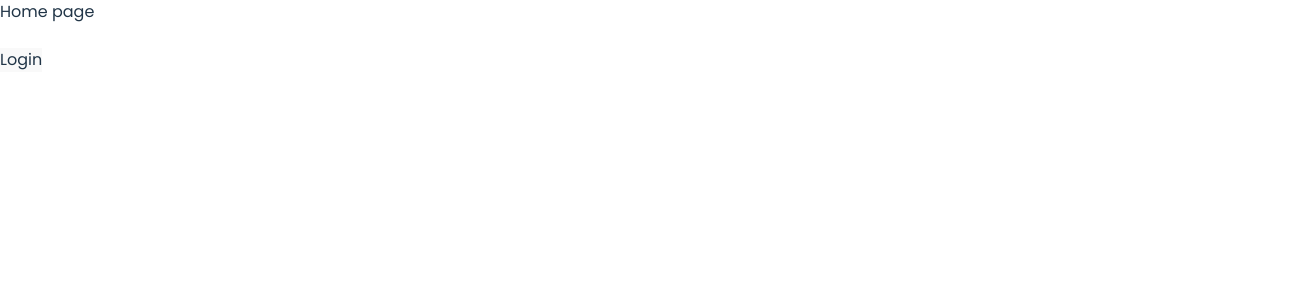
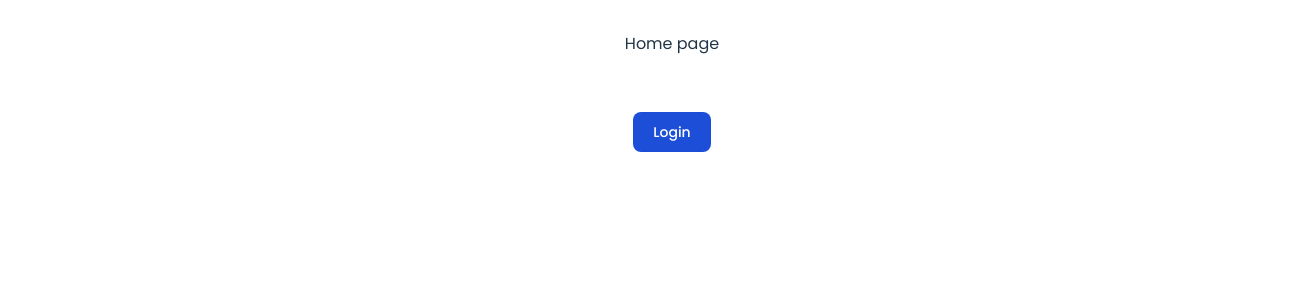
Before and after one commit to pesto-students/front-end-repo-binarywizards, a React (Vite) app: page / in a window 1280 px wide. Shown: the top 300 px of the page, 1312 px wide, since content can reach past the window. Built offline with nearby package versions, Linux system fonts and the light colour scheme.

Commit message:
routing check

```diff
--- a/src/pages/home-page.jsx
+++ b/src/pages/home-page.jsx
@@ -1,9 +1,17 @@
+import { Link } from "react-router-dom";
+
 const HomePage = () => {
   return (
-    <div>
-      <h1>Home page</h1>
+    <div className="w-full flex items-center m-8 flex-col">
+      <h1 className="mb-8">Home page</h1>
       <br />
-      <button>Login</button>
+      <Link to={"/login"}>
+        <button
+          type="button"
+          className="inline-flex items-center px-5 py-2.5 text-sm font-medium text-center text-white bg-blue-700 rounded-lg hover:bg-blue-800 focus:ring-4 focus:outline-none focus:ring-blue-300 dark:bg-blue-600 dark:hover:bg-blue-700 dark:focus:ring-blue-800">
+          Login
+        </button>
+      </Link>
     </div>
   );
 };
```
